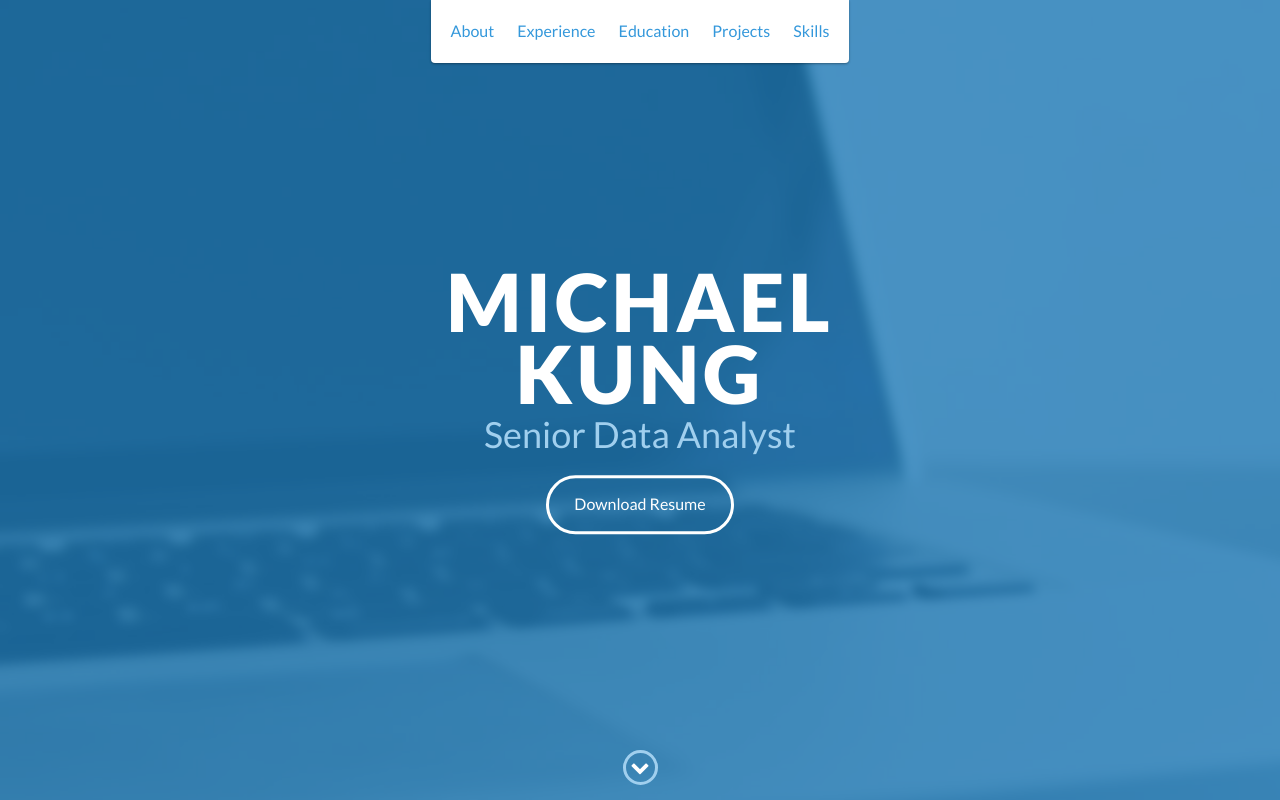
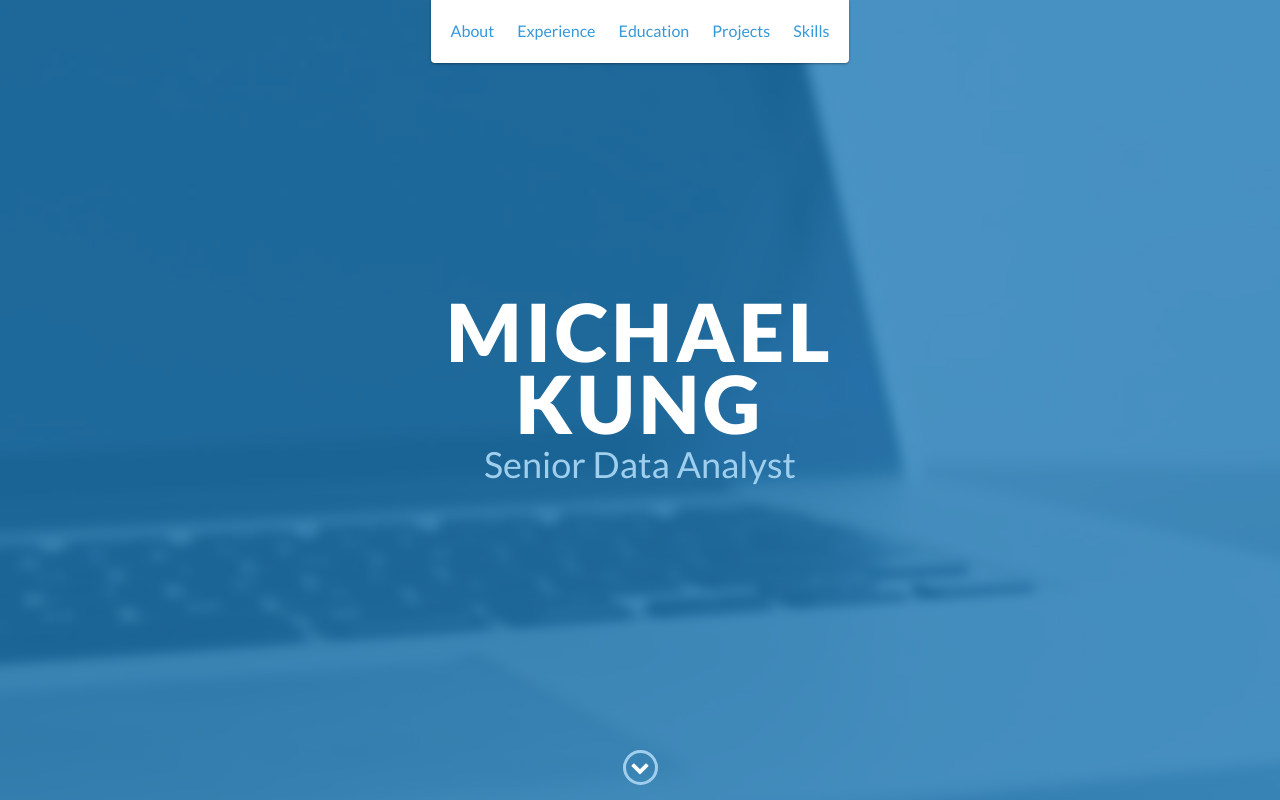
Before and after one commit to mkung8889/mkung8889.github.io, a website: page index.html in a window 1280 px wide. Shown: the top 800 px of the page. Drawn offline with nearby package versions, Linux system fonts and the light colour scheme.

Commit message:
remove download button

```diff
--- a/index.html
+++ b/index.html
@@ -51,7 +51,7 @@
             <!-- <img src="images/img_self.jpg" alt="profile_pic" style="scale:0.5;"> -->
             <h1>Michael Kung</h1>
             <h2>Senior Data Analyst</h2>
-            <a href="images/resume.pdf" class="btn-rounded-white" download>Download Resume</a>
+            <!-- <a href="images/resume.pdf" class="btn-rounded-white" download>Download Resume</a>÷\ -->
         </div>
         <!-- End #lead-content -->
 
```
